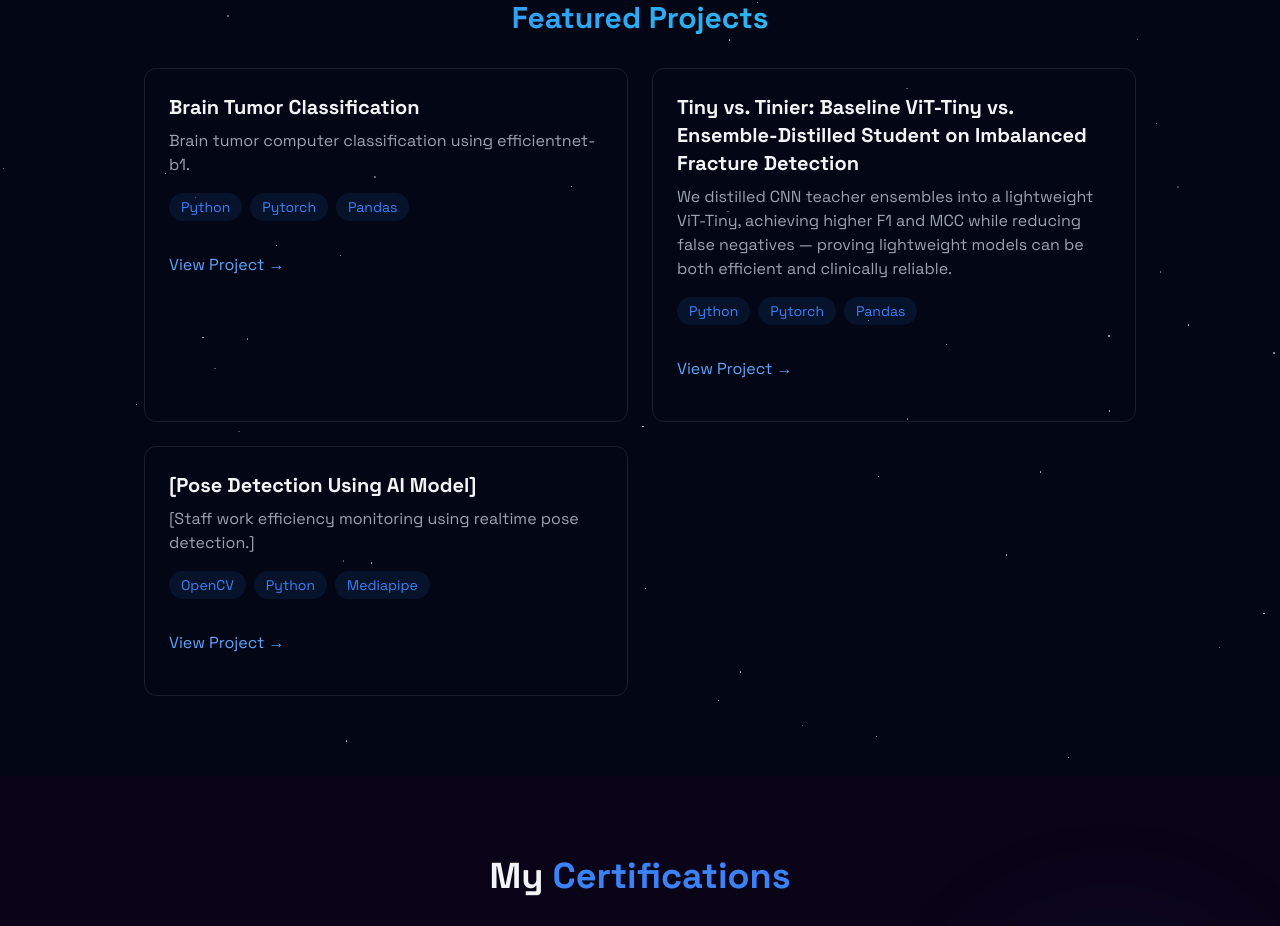
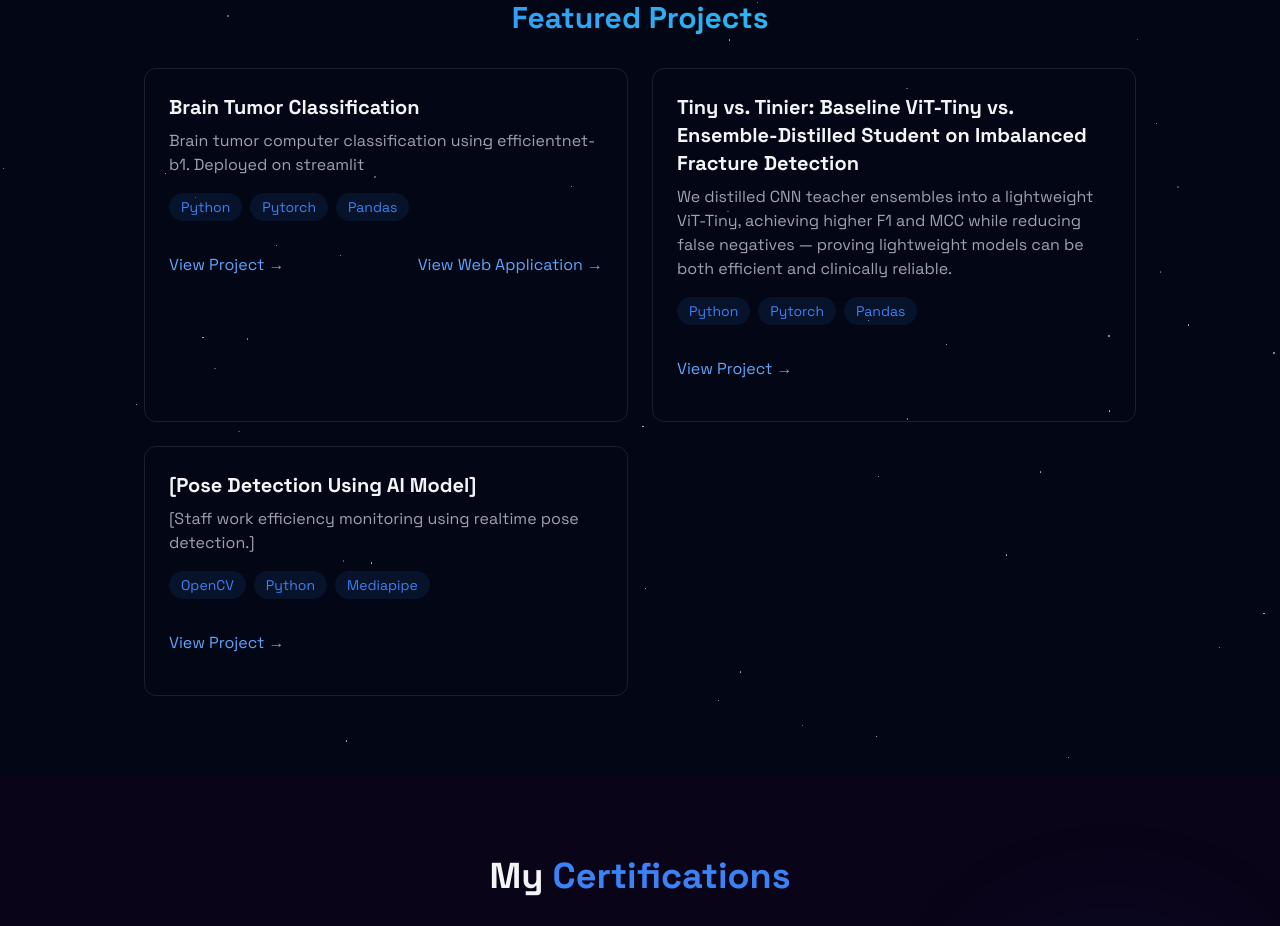
Before and after one commit to atitiken/porto, a React (Vite) app: page / in a window 1280 px wide. Shown: the part 1955-2881 px from the top of the page. Built offline with nearby package versions, Linux system fonts and the light colour scheme.

Commit message:
Added project links to Projects section

```diff
--- a/src/components/sections/Projects.jsx
+++ b/src/components/sections/Projects.jsx
@@ -33,6 +33,7 @@ export const Projects = () => {
               <h3 className="text-xl font-bold mb-2">Brain Tumor Classification</h3>
               <p className="text-gray-400 mb-4">
                  Brain tumor computer classification using efficientnet-b1.
+                 Deployed on streamlit
               </p>
               <div className="flex flex-wrap gap-2 mb-4">
                 {["Python", "Pytorch", "Pandas"].map((tech, key) => (
@@ -50,6 +51,12 @@ export const Projects = () => {
                   className="text-blue-400 hover:text-blue-300 transition-colors my-4"
                 >
                   View Project →
+                </a>
+                <a
+                  href="https://aolaerielnat.streamlit.app/"
+                  className="text-blue-400 hover:text-blue-300 transition-colors my-4"
+                >
+                  View Web Application →
                 </a>
               </div>
             </div>
```
